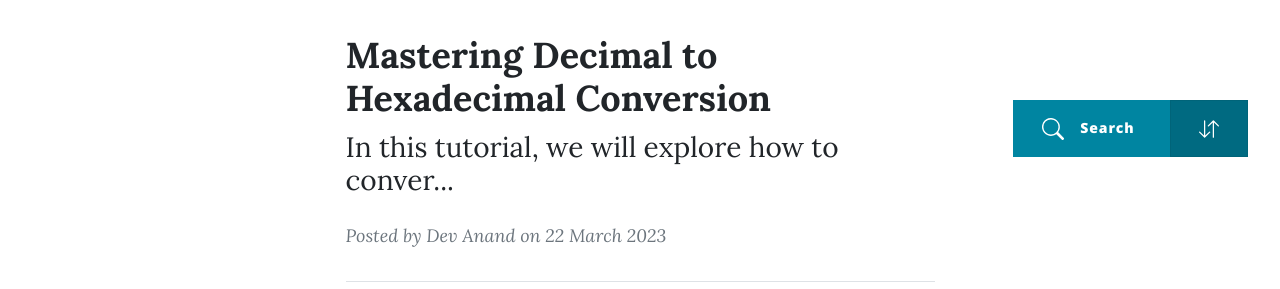
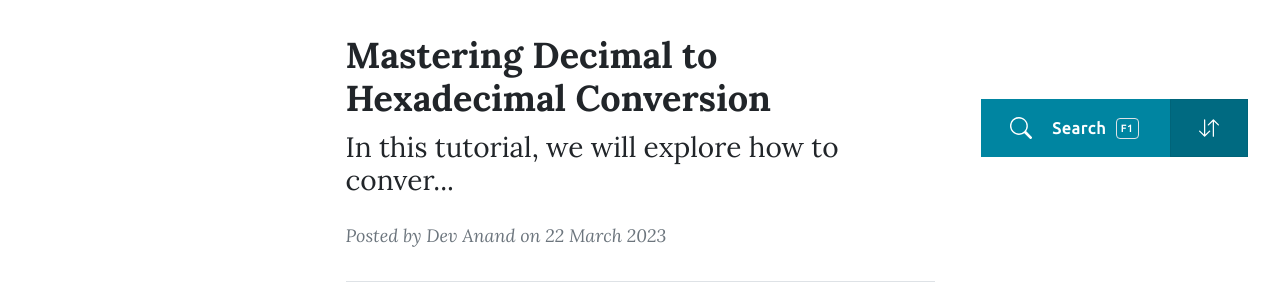
Before and after one commit to speakpython/speakpythonBlog, a Jekyll site: the page built from index.html, in a window 1280 px wide. Shown: the part 711-1000 px from the top of the page. Built offline with Jekyll 4.4.1, drawn with Linux system fonts in a browser that asks for light colours; nearby versions of some CDN libraries; some web fonts are replaced; comment, search, counter and statistics services are not loaded; a style sheet for code colours, icons or effects is not loaded.

Commit message:
search-edit

```diff
--- a/_layouts/default.html
+++ b/_layouts/default.html
@@ -20,26 +20,25 @@
 
     </head>
     <body>
-        <div class="btn-group search-button p-0" role="group" aria-label="Basic example">
-            <button class="btn btn-primary " id="search-btn" type="button" data-bs-toggle="offcanvas" data-bs-target="#offcanvasRight" aria-controls="offcanvasRight">
+        <div class="btn-group p-0 search-button" role="group" aria-label="Basic example">
+            <button class="btn btn-primary " id="search-btn" type="button" data-bs-toggle="offcanvas" data-bs-target="#searchOffcanvasRight" aria-controls="offcanvasRight">
                 <div class="row">
                     <div class="col-3">
                         <svg xmlns="http://www.w3.org/2000/svg" width="22" height="22" fill="currentColor" class="bi bi-search" viewBox="0 0 16 16">
                             <path d="M11.742 10.344a6.5 6.5 0 1 0-1.397 1.398h-.001c.03.04.062.078.098.115l3.85 3.85a1 1 0 0 0 1.415-1.414l-3.85-3.85a1.007 1.007 0 0 0-.115-.1zM12 6.5a5.5 5.5 0 1 1-11 0 5.5 5.5 0 0 1 11 0z"/>
                         </svg>
                     </div>
-                    <div class="col-9 d-md-block d-none">
-                        Search
+                    <div class="col-9 d-md-block d-none" style="font-family: 'Ubuntu';font-size: 1rem;">
+                        Search <span class="border border-1 p-1 rounded" style="font-family: Ubuntu;font-size: 10px;margin-left: 5px;vertical-align:2px">F1</span>
                     </div>
                 </div>
             </button>
             <a class="btn btn-primary active" id="top-down-btn" type="button" href="#top-header" onclick="moveUpDown();">
                 <svg xmlns="http://www.w3.org/2000/svg" width="20" height="20" fill="currentColor" class="bi bi-arrow-down-up" viewBox="0 0 16 16">
                     <path fill-rule="evenodd" d="M11.5 15a.5.5 0 0 0 .5-.5V2.707l3.146 3.147a.5.5 0 0 0 .708-.708l-4-4a.5.5 0 0 0-.708 0l-4 4a.5.5 0 1 0 .708.708L11 2.707V14.5a.5.5 0 0 0 .5.5zm-7-14a.5.5 0 0 1 .5.5v11.793l3.146-3.147a.5.5 0 0 1 .708.708l-4 4a.5.5 0 0 1-.708 0l-4-4a.5.5 0 0 1 .708-.708L4 13.293V1.5a.5.5 0 0 1 .5-.5z"/>
-                  </svg>
+                </svg>
             </a>
         </div>
-
         <!-- Navigation-->
         <nav class="navbar navbar-expand-lg navbar-light" id="mainNav">
             <div class="container px-4 px-lg-5">
@@ -54,7 +53,7 @@
                         <li class="nav-item"><a class="nav-link px-lg-3 py-3 py-lg-4" href="/python-training.html">Live Classes</a></li>
                         <li class="nav-item dropdown"><a role="button" class="nav-link px-lg-3 py-3 py-lg-4 dropdown-toggle" data-bs-toggle="dropdown">Code Categories</a>
                             <ul class="dropdown-menu" style="left: -8rem;">
-                                {% for category in site.categories %}
+                                {% for category in site.categories limit: 5 %}
                                     <li>
                                         <a class="dropdown-item" href="/all-posts.html#{{ category | first }}">
                                             <i class="bi bi-bookmarks"></i>
@@ -71,7 +70,7 @@
                 </div>
             </div>
         </nav>
-        <div class="offcanvas offcanvas-end" tabindex="-1" id="offcanvasRight" aria-labelledby="offcanvasRightLabel">
+        <div class="offcanvas offcanvas-end" tabindex="-1" id="searchOffcanvasRight" aria-labelledby="offcanvasRightLabel">
             <div class="offcanvas-header">
             <h6 class="offcanvas-title" id="offcanvasRightLabel">powered by speakpython</h6>
             <button type="button" class="btn btn-primary py-2" data-bs-dismiss="offcanvas" aria-label="Close">
--- a/assets/js/scripts.js
+++ b/assets/js/scripts.js
@@ -36,3 +36,16 @@ function moveUpDown(){
     else
         topDownBtn.href = "#top-header";
 }
+
+
+$(document).keydown(function(e){
+    if(e.which === 124 ){ // F12
+        return false;
+    }
+
+    if(e.which === 112){
+        var btn = document.getElementById("search-btn")
+        btn.click();
+        return false;
+    }
+});
--- a/index.html
+++ b/index.html
@@ -15,7 +15,7 @@ title: Python Indeed
             <div class="post-preview">
                 <p class="post-meta">
                     <i class="bi bi-github"></i>
-                    <a href="https://github.com/speakpython/{{ post.categories }}/tree/master/{{ post.title | replace: ' ', '-' | downcase }}" class="git-link">
+                    <a href="https://github.com/speakpython/{{ post.categories }}/tree/master/{{ post.title | replace: ' ', '-' | downcase }}" target="_blank" class="git-link">
                         speakpython / {{ post.categories }} / {{ post.title | replace: " ", "-" | downcase }}</a>
                 </p>
                 <a href="{{ post.url }}">
```
Also changed, not shown: assets/css/styles.css, 14 other files.
